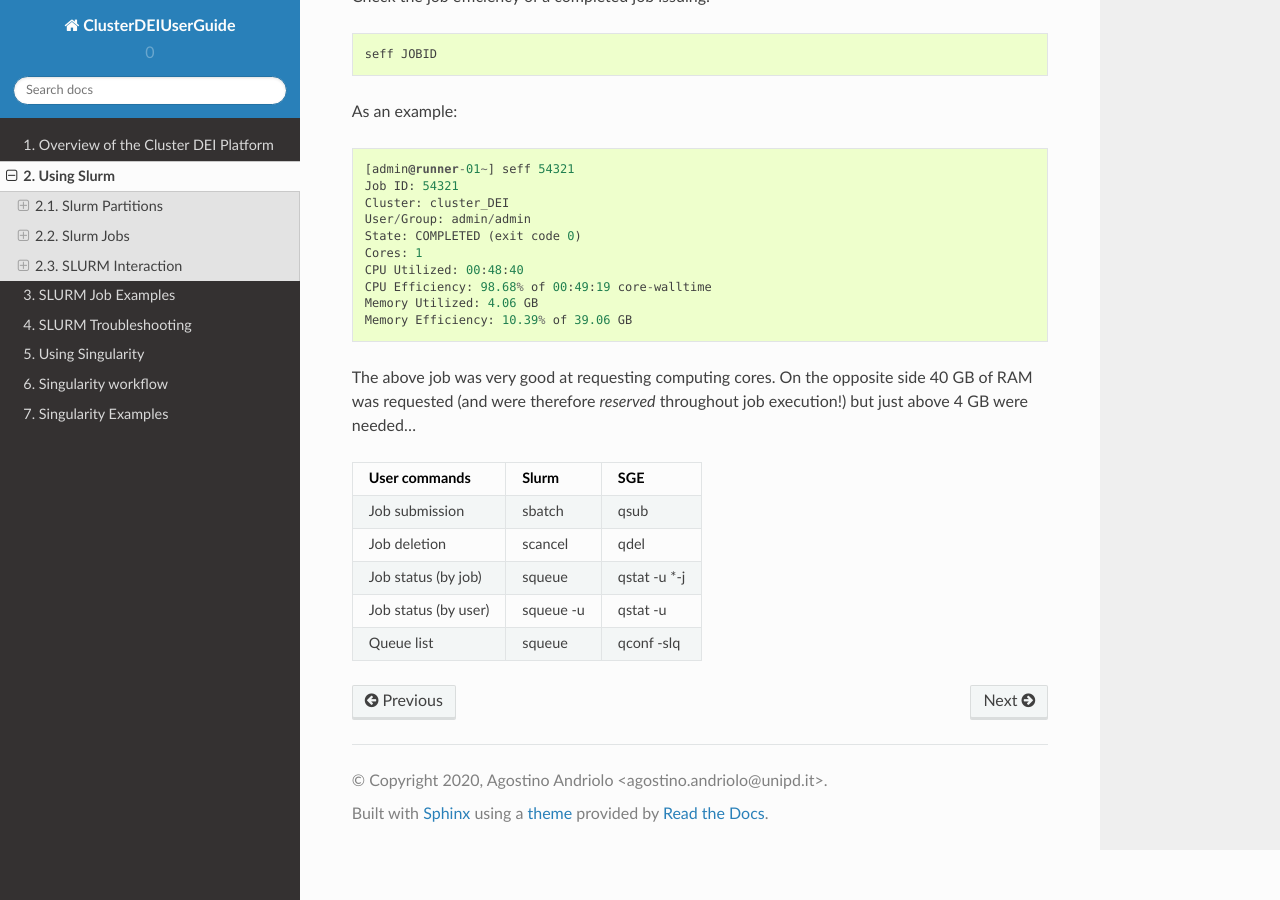
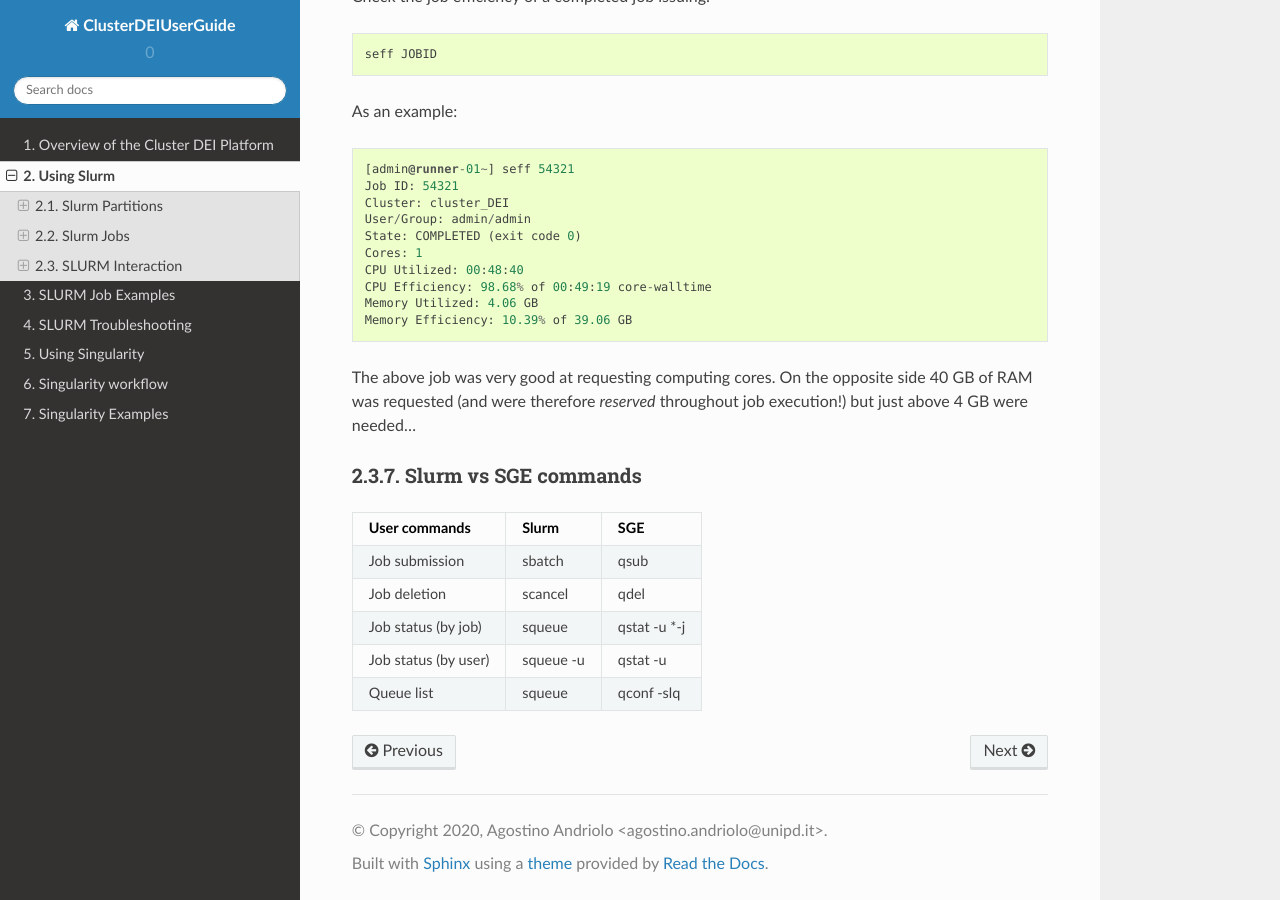
Before and after one commit to agostinoandriolo/clusterDEIguide, a Sphinx documentation site: the page built from ClusterDEIUserGuide-master/docs/UsingSLURM.rst, in a window 1280 px wide and 900 px high, scrolled down 5590 px. Built offline with Sphinx 7.4.7 and the Read the Docs theme 2.0.0, drawn with Linux system fonts in a browser that asks for light colours.

Commit message:
Update UsingSLURM.rst

```diff
--- a/ClusterDEIUserGuide-master/docs/UsingSLURM.rst
+++ b/ClusterDEIUserGuide-master/docs/UsingSLURM.rst
@@ -302,8 +302,8 @@ The above job was very good at requesting computing cores. On the opposite side
 40 GB of RAM was requested (and were therefore *reserved* throughout job
 execution!) but just above 4 GB were needed...
 
-.. table:: Other workload manager software
-   :name: other workload manager software
+Slurm vs SGE commands
+^^^^^^^^^^^^^^^^^^^^^
 
 +----------------------+-----------+------------------------+
 | User commands        | Slurm     | SGE                    |
```
